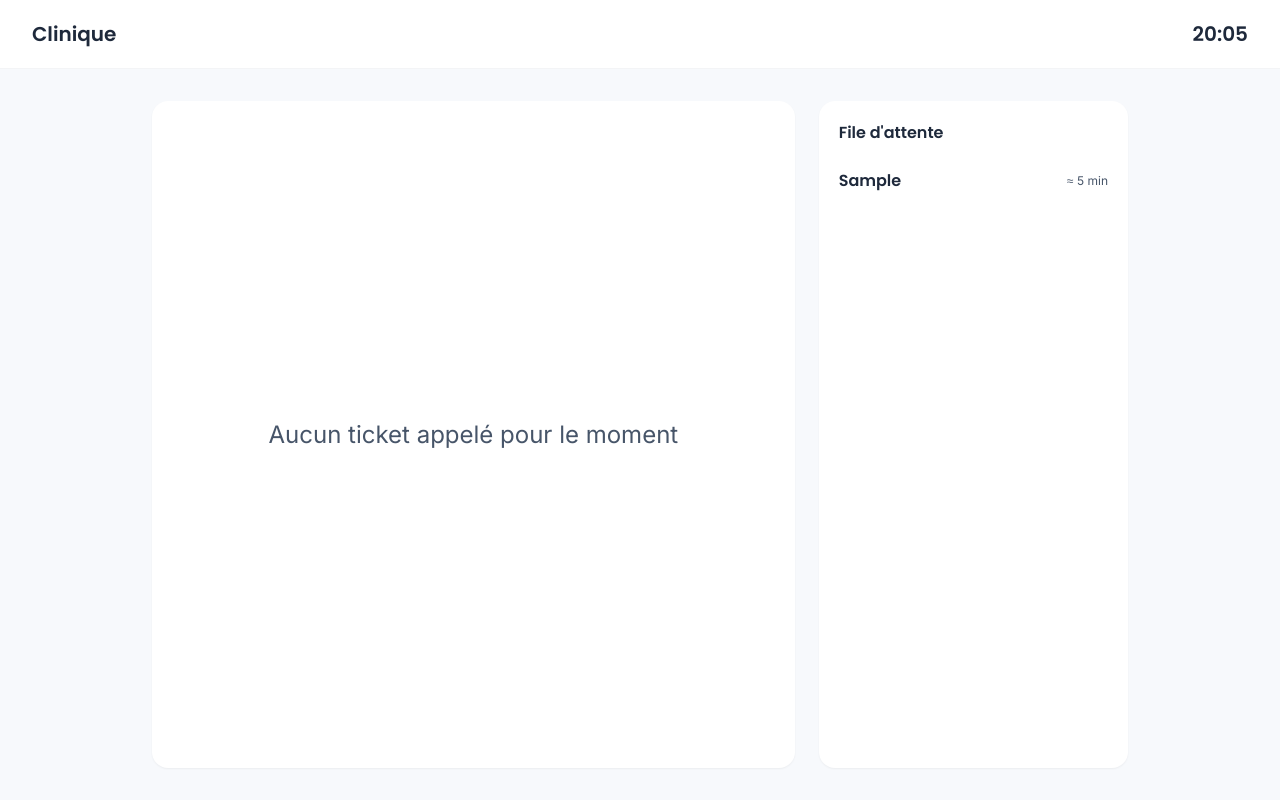
After one commit to Connecticlab/SANTE_TICKETS, a Django app: page /salle-attente/ in a window 1280 px wide. The commit adds this page. Run offline with Django 5.2, Linux system fonts and the light colour scheme; tables that the repository leaves empty hold one stand-in row (values such as "Sample post"); some libraries are stand-ins or nearby versions.

Commit message:
Phase 3 CDC: ecran d'appel salle d'attente + bouton Appeler cote caissier, alignes sur la maquette, testes en conditions reelles

```diff
--- /dev/null
+++ b/caisse/templates/caisse/ecran_appel.html
@@ -0,0 +1,43 @@
+{% extends "base.html" %}
+{% block title %}Salle d'attente — SanteTicket{% endblock %}
+{% block content %}
+<meta http-equiv="refresh" content="10">
+<div class="min-h-screen flex flex-col">
+    <div class="bg-white border-b border-gray-100 px-8 py-5 flex items-center justify-between">
+        <div class="font-display font-semibold text-xl text-clinique-encre">{{ clinique.nom_clinique|default:"Clinique" }}</div>
+        <div class="font-display font-semibold text-xl text-clinique-encre tabular" id="horloge">--:--</div>
+    </div>
+    <div class="flex-1 max-w-5xl mx-auto w-full px-6 py-8 grid grid-cols-1 lg:grid-cols-3 gap-6">
+        <div class="lg:col-span-2 bg-white rounded-2xl shadow-sm flex flex-col items-center justify-center py-16 px-8">
+            {% if ticket_appele %}
+                <div class="text-sm tracking-widest text-clinique-ardoise uppercase mb-4">Ticket appelé</div>
+                <div class="font-display font-bold text-8xl text-clinique-bleu tabular">{{ ticket_appele.numero }}</div>
+                <div class="text-xl text-clinique-encre mt-6">Veuillez vous présenter au guichet</div>
+            {% else %}
+                <div class="text-2xl text-clinique-ardoise">Aucun ticket appelé pour le moment</div>
+            {% endif %}
+        </div>
+        <div class="bg-white rounded-2xl shadow-sm p-5">
+            <div class="font-display font-semibold text-clinique-encre mb-3">File d'attente</div>
+            {% for ticket in file_attente %}
+            <div class="flex items-center justify-between py-3 border-b border-gray-100 last:border-0">
+                <span class="font-display font-semibold text-clinique-encre tabular">{{ ticket.numero }}</span>
+                <span class="text-xs text-clinique-ardoise">≈ {{ forloop.counter|add:"4" }} min</span>
+            </div>
+            {% empty %}
+            <div class="text-sm text-gray-400 text-center py-6">File d'attente vide</div>
+            {% endfor %}
+        </div>
+    </div>
+</div>
+<script>
+function majHorloge() {
+    const maintenant = new Date();
+    const h = String(maintenant.getHours()).padStart(2, '0');
+    const m = String(maintenant.getMinutes()).padStart(2, '0');
+    document.getElementById('horloge').textContent = h + ':' + m;
+}
+majHorloge();
+setInterval(majHorloge, 1000);
+</script>
+{% endblock %}
--- a/caisse/templates/caisse/tableau_bord.html
+++ b/caisse/templates/caisse/tableau_bord.html
@@ -50,6 +50,12 @@
                     {% else %}
                     <div class="text-xs text-orange-800 bg-orange-100 px-2 py-0.5 rounded-full mt-1">{{ ticket.get_statut_paiement_display }}</div>
                     {% endif %}
+                    {% if ticket.statut_file == 'en_attente' %}
+                    <form method="post" action="{% url 'appeler_ticket' ticket.id %}" class="mt-1">
+                        {% csrf_token %}
+                        <button type="submit" class="text-xs text-clinique-bleu hover:underline">Appeler</button>
+                    </form>
+                    {% endif %}
                     {% if ticket.statut_file != 'annule' %}
                     <a href="{% url 'annuler_ticket' ticket.id %}" class="text-xs text-clinique-rouge hover:underline mt-1">Annuler</a>
                     {% endif %}
--- a/caisse/urls.py
+++ b/caisse/urls.py
@@ -7,4 +7,6 @@ urlpatterns = [
     path('session/cloturer/', views.cloturer_session, name='cloturer_session'),
     path('ticket/nouveau/<int:patient_id>/', views.nouveau_ticket, name='nouveau_ticket'),
     path('ticket/annuler/<int:ticket_id>/', views.annuler_ticket, name='annuler_ticket'),
+    path('ticket/appeler/<int:ticket_id>/', views.appeler_ticket, name='appeler_ticket'),
+    path('salle-attente/', views.ecran_appel, name='ecran_appel'),
 ]
--- a/caisse/views.py
+++ b/caisse/views.py
@@ -169,3 +169,30 @@ def annuler_ticket(request, ticket_id):
         'delai_depasse': delai_depasse,
         'erreur': None,
     })
+
+
+@login_required
+@require_POST
+def appeler_ticket(request, ticket_id):
+    ticket = get_object_or_404(Ticket, id=ticket_id, session__caissier=request.user)
+    ticket.statut_file = 'appele'
+    ticket.save()
+    enregistrer_action(
+        utilisateur=request.user,
+        action='modification',
+        modele_cible='Ticket',
+        objet_id=ticket.numero,
+        details="Ticket appele",
+    )
+    return redirect('tableau_bord')
+
+
+def ecran_appel(request):
+    ticket_appele = Ticket.objects.filter(statut_file='appele').order_by('-date').first()
+    file_attente = Ticket.objects.filter(statut_file='en_attente').order_by('date')[:5]
+    context = {
+        'ticket_appele': ticket_appele,
+        'file_attente': file_attente,
+        'clinique': getattr(request, 'tenant', None),
+    }
+    return render(request, 'caisse/ecran_appel.html', context)
```
